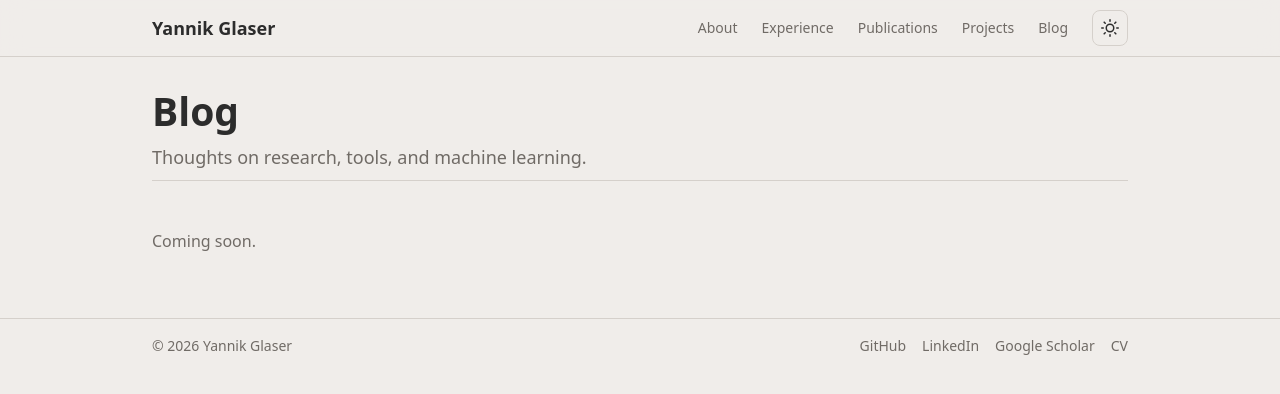
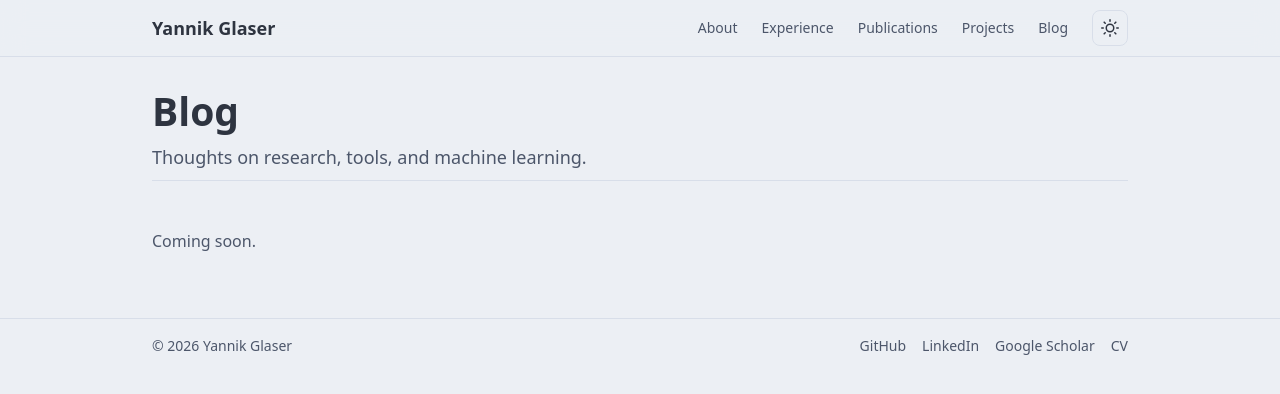
Before and after one commit to Nick-AI/nick-ai.github.io, an Eleventy site: page src/pages/blog.njk in a window 1280 px wide. Built offline with nearby package versions, Linux system fonts and the light colour scheme; Eleventy itself is replaced by a stand-in of ours; files that its build step writes are made by us from their sources.

Commit message:
Slightly changed background colors

```diff
--- a/src/assets/css/tokens.css
+++ b/src/assets/css/tokens.css
@@ -1,19 +1,19 @@
 :root {
-  /* --- Colors: Light (zenbones-inspired warm greyscale) --- */
-  --color-bg: #f0edea;
-  --color-bg-alt: #e6e2de;
-  --color-surface: #f7f5f3;
-  --color-text: #2c2c2c;
-  --color-text-muted: #706b66;
-  --color-accent: #504a46;
-  --color-accent-hover: #3a3532;
-  --color-border: #d5d0cb;
-  --color-link: #504a46;
-  --color-link-hover: #2c2c2c;
+  /* --- Colors: Light (nordbones-inspired cool greyscale + blue accent) --- */
+  --color-bg: #eceff4;
+  --color-bg-alt: #e5e9f0;
+  --color-surface: #f2f4f8;
+  --color-text: #2e3440;
+  --color-text-muted: #4c566a;
+  --color-accent: #5e81ac;
+  --color-accent-hover: #4c6e96;
+  --color-border: #d8dee9;
+  --color-link: #5e81ac;
+  --color-link-hover: #2e3440;
 
   /* Game of Life */
-  --gol-cell: rgba(80, 74, 70, 0.08);
-  --gol-grid: rgba(0, 0, 0, 0.02);
+  --gol-cell: rgba(94, 129, 172, 0.12);
+  --gol-grid: rgba(46, 52, 64, 0.02);
 
   /* --- Type Scale (1.25 ratio) --- */
   --text-xs: 0.8rem;
@@ -48,17 +48,17 @@
 }
 
 [data-theme="dark"] {
-  --color-bg: #191716;
-  --color-bg-alt: #242120;
-  --color-surface: #1e1c1a;
-  --color-text: #d4d0cc;
-  --color-text-muted: #8a8580;
-  --color-accent: #b0aaa4;
-  --color-accent-hover: #d4d0cc;
-  --color-border: #302c28;
-  --color-link: #b0aaa4;
-  --color-link-hover: #d4d0cc;
+  --color-bg: #2e3440;
+  --color-bg-alt: #3b4252;
+  --color-surface: #343a48;
+  --color-text: #eceff4;
+  --color-text-muted: #8a919e;
+  --color-accent: #88c0d0;
+  --color-accent-hover: #a3d4e0;
+  --color-border: #434c5e;
+  --color-link: #88c0d0;
+  --color-link-hover: #eceff4;
 
-  --gol-cell: rgba(180, 170, 160, 0.06);
-  --gol-grid: rgba(255, 255, 255, 0.01);
+  --gol-cell: rgba(136, 192, 208, 0.10);
+  --gol-grid: rgba(236, 239, 244, 0.01);
 }
```
